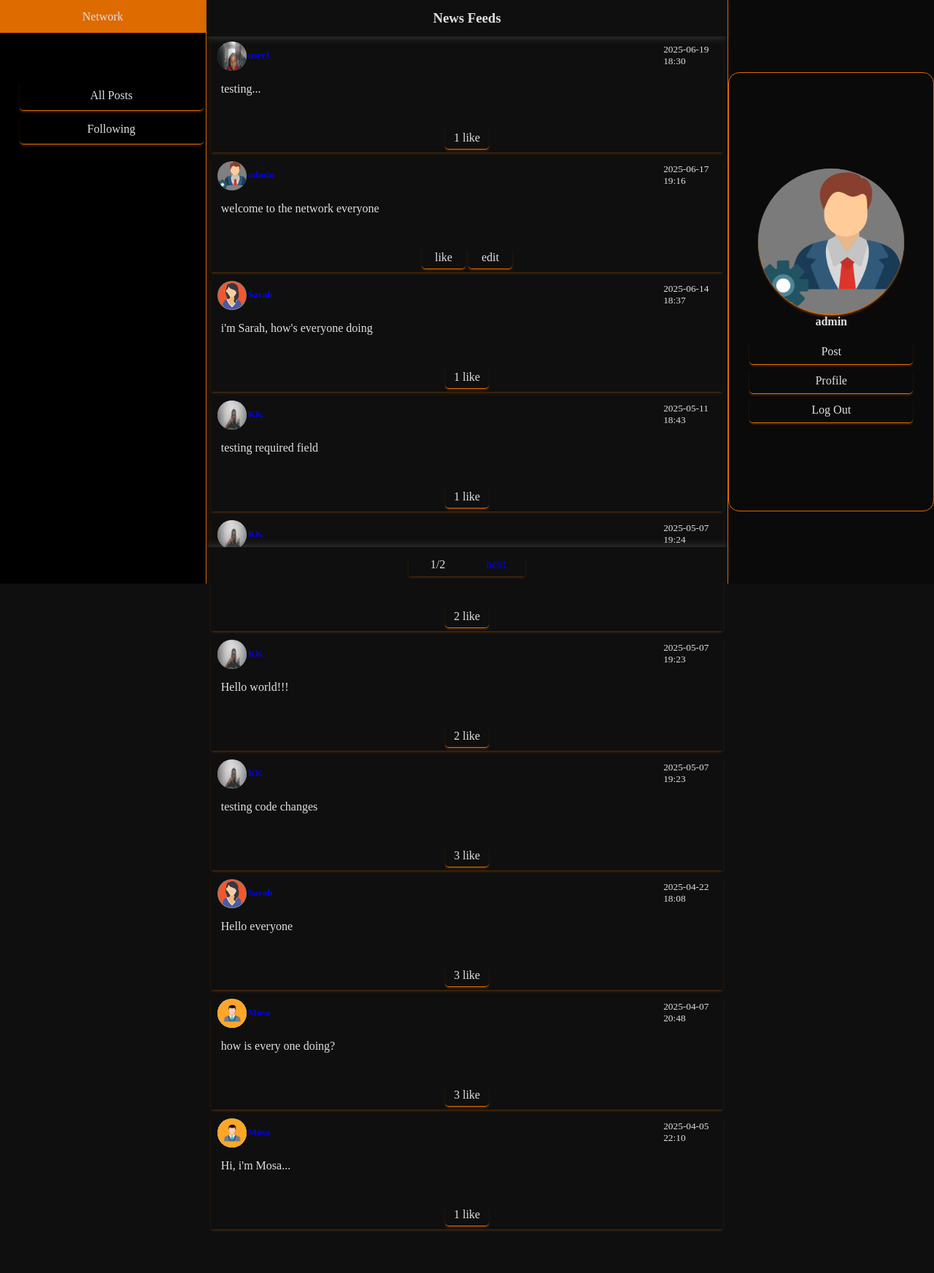
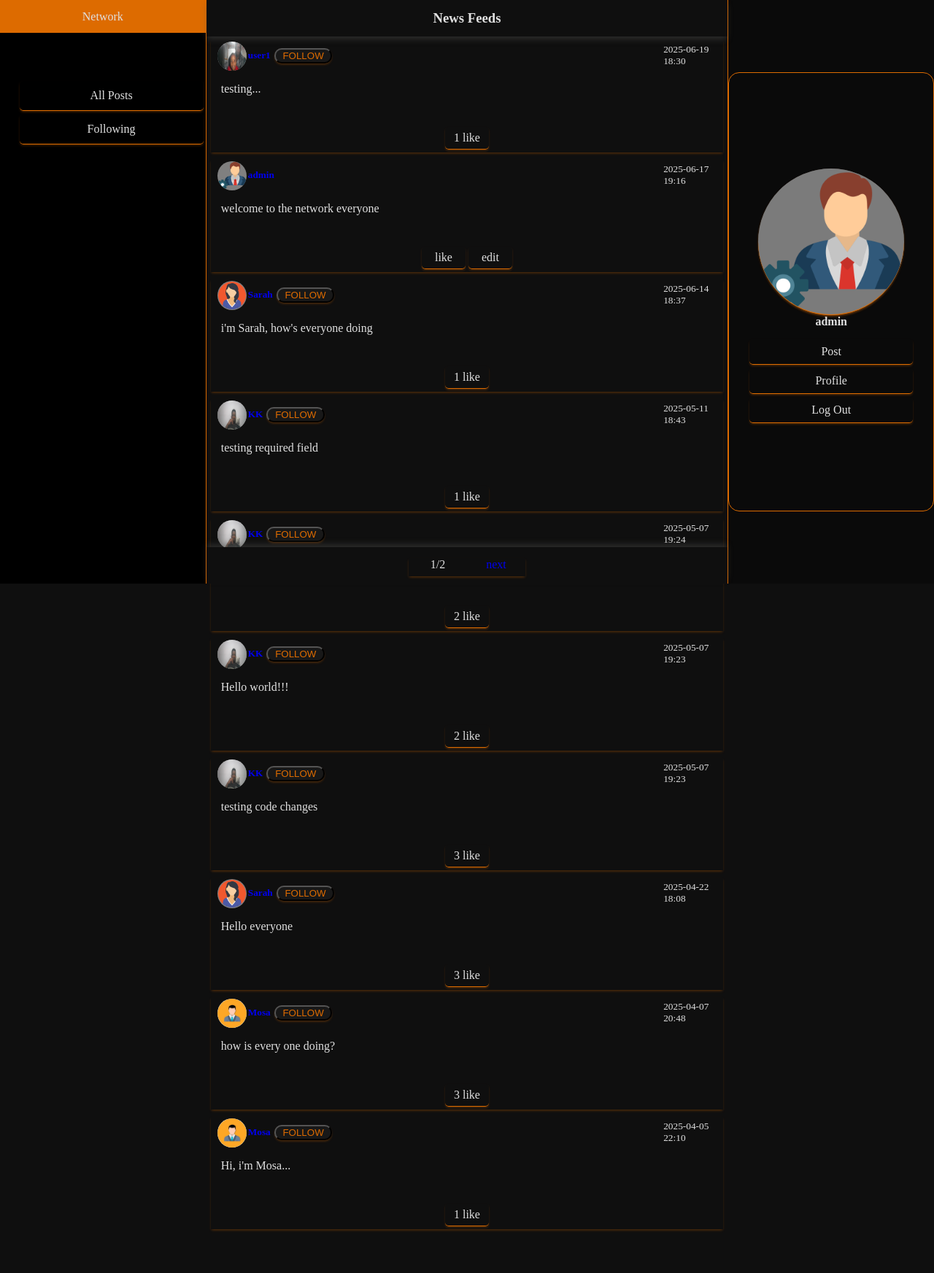
Before and after one commit to KKRamushu/CS50project4, a Django app: page / in a window 1280 px wide. Shown: the whole page at 73% size. Run offline with Django 3.2, Linux system fonts and the light colour scheme; a user stored in the database is signed in; data comes from the database, SQL or seed files in the repository; both versions use the stored data as it was after the commit; some libraries are stand-ins or nearby versions.

Commit message:
follow/following indicator added to post

```diff
--- a/network/static/network/styles.css
+++ b/network/static/network/styles.css
@@ -279,6 +279,14 @@ textarea{
   width: 7em;
   color: white;
   background-color: var(--background-color);
+}
+
+.follow-link{
+  box-shadow: var(--box-shadow);
+  background-color: var(--background-color-selected);
+  border-radius: 10px;
+  color: var(--brand-color);
+  margin-left: 5px;
 }
 .buttons:hover{
   border-bottom:  2px solid rgb(221, 107, 0);
--- a/network/templates/network/index.html
+++ b/network/templates/network/index.html
@@ -63,6 +63,9 @@
                       {% endif %}
                     </div>
                     <div class="poster-name"><h5>{{post.poster}}</h5></div>
+                    {%if user.is_authenticated and user != post.poster%}
+                    <input type="button" class="follow-link" value="{%if post.poster.id in is_following%} FOLLOWING {%else%} FOLLOW {%endif%}">
+                    {%endif%}
                 </a>
                 <div class="post-time"><small id="timestamp-{{post.id}}">{{post.timestamp|date:"Y-m-d H:i"}}</small></div>
             </div>
--- a/network/views.py
+++ b/network/views.py
@@ -7,6 +7,7 @@ from datetime import datetime
 from django.utils import timezone
 import json
 from django.views.decorators.csrf import csrf_exempt
+from django.contrib.auth.decorators import login_required
 from django.core.paginator import Paginator
 
 from .models import User, Post, Like, Follow, User_Profile
@@ -16,12 +17,16 @@ def index(request):
     # Gets all postings and present them in groups of 10 per page
 
     allPosts = Post.objects.all().order_by('-timestamp')
-    user_profile = User_Profile.objects.all
+    user_profile = User_Profile.objects.all()
     page = request.GET.get('page')
     sortedPosts = Paginator(allPosts, 10).get_page(page)
+    if request.user.is_authenticated:
+        is_following = set(Follow.objects.filter(follower=request.user).values_list('following_id', flat=True))
+    else:
+        is_following = False
     return render(request, "network/index.html",{"allPosts":sortedPosts, "profile": False,
-                                                 "user_profile":user_profile})
-
+                                                 "user_profile":user_profile, "is_following": is_following})
+@login_required
 def followingPosts(request):
     # Get posts from users that are followed by current user
 
@@ -31,9 +36,11 @@ def followingPosts(request):
     sortedPosts = Paginator(followingPosts,10).get_page(page)
     return render(request, "network/index.html",{"allPosts":sortedPosts,"profile": False})
 
-#
+
 def viewProfile(request,posterId):
     # View user posts, followings, and followers
+    if not request.user.is_authenticated:
+        return redirect("login")
 
     allPosts = Post.objects.filter(poster=posterId).order_by('-timestamp')
     followers = Follow.objects.filter(following=posterId).count()
@@ -47,12 +54,19 @@ def viewProfile(request,posterId):
         isFollowing = Follow.objects.filter(follower=request.user, following=posterName).exists()
     else:
         isFollowing = False
+
+    if request.user.is_authenticated:
+        is_following = set(Follow.objects.filter(follower=request.user).values_list('following_id', flat=True))
+    else:
+        is_following = False
+
     page = request.GET.get('page')
     sortedPosts = Paginator(allPosts, 10).get_page(page)
 
     return render(request, "network/index.html",{"profile": True, "allPosts":sortedPosts, "followers": followers,
                                                     "following": following,"user_profile":profile,
-                                                   "posterName":posterName, "isFollowing": isFollowing })
+                                                   "posterName":posterName, "isFollowing": isFollowing,
+                                                    "is_following": is_following })
 
 def login_view(request):
     if request.method == "POST":
@@ -105,6 +119,7 @@ def register(request):
     else:
         return render(request, "network/register.html")
 
+@login_required
 @csrf_exempt
 def upload_user_pic(request):
     # Get profile picture from user and save it to user's profile
@@ -122,6 +137,7 @@ def upload_user_pic(request):
             new_profile.save()
         return redirect("profile" ,posterId=request.user.id)
 
+@login_required
 def post(request):
     # Make new posting
 
@@ -138,7 +154,7 @@ def post(request):
 
         newPost.save()
         return HttpResponseRedirect(reverse("index"))
-
+@login_required
 @csrf_exempt
 def follow(request):
     # Follow or unfollow a user
@@ -163,7 +179,7 @@ def follow(request):
         "followers": Follow.objects.filter(following=following).count()
         }
     return JsonResponse(data)
-
+@login_required
 def like(request, postId):
     # Like or unlike a post
 
@@ -201,7 +217,7 @@ def edit(request,postId):
             "poster": post.poster.username,
             "content": post.content}
     return JsonResponse(data, safe=False)
-
+@login_required
 @csrf_exempt
 def edited(request, postId):
     # Save edited post
```
Also changed, not shown: db.sqlite3, media/user_6/WIN_20250613_20_48_01_Pro.jpg (added).
